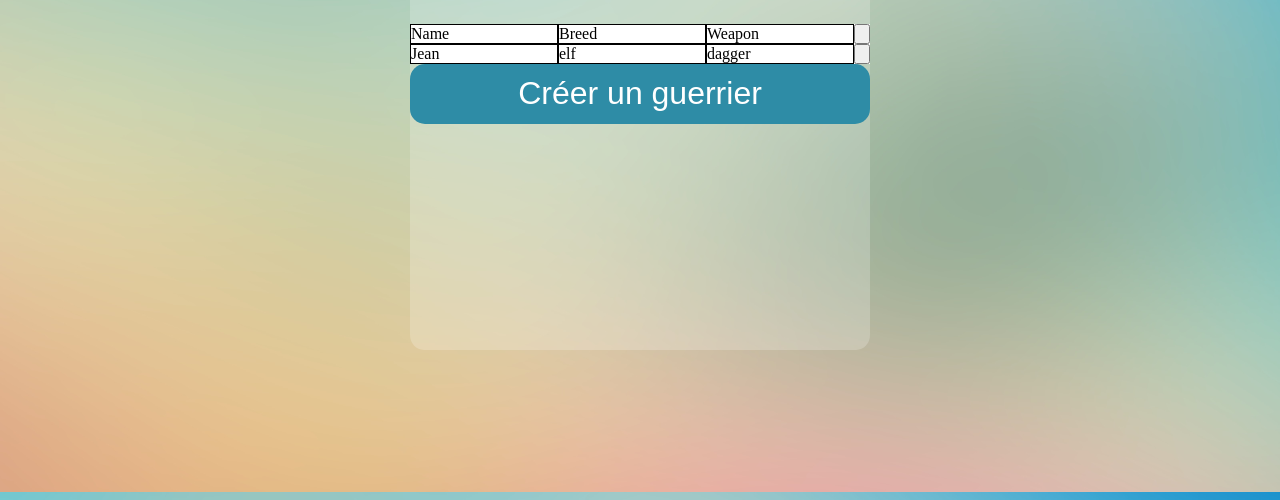
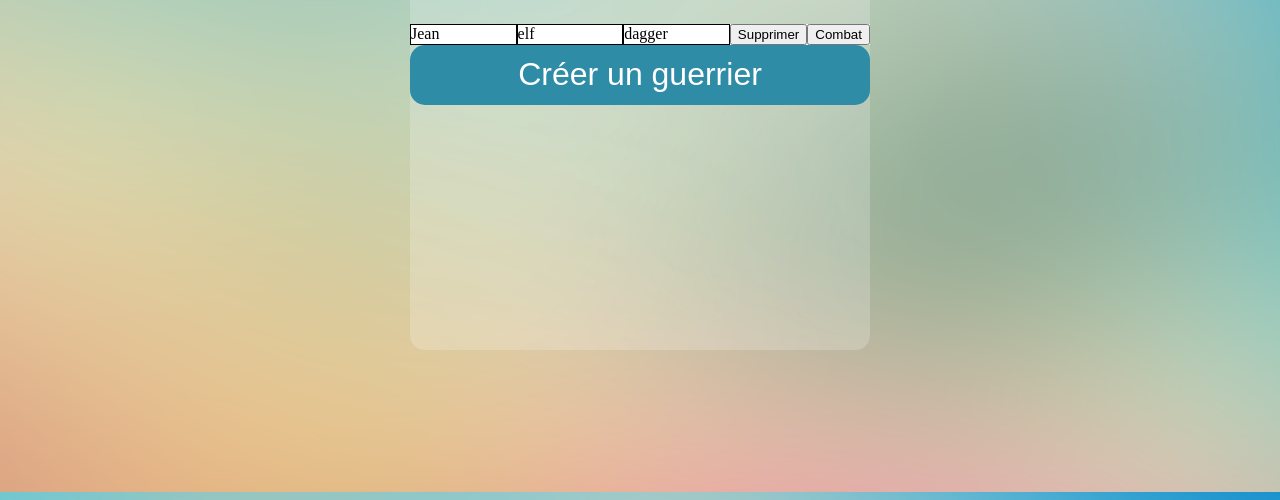
Before and after one commit to Laffreuxbob/NodeRPG, a website: page src/pages/listCharacter.html in a window 1280 px wide. Shown: the part 308-808 px from the top of the page. Drawn offline with Linux system fonts and the light colour scheme; files whose address does not match are found by name.

Commit message:
listCharacter step3

```diff
--- a/src/pages/listCharacter.html
+++ b/src/pages/listCharacter.html
@@ -17,21 +17,24 @@
         <div class="imgClass"><img src="../img/bouclier.png" alt="" /></div>
         <h1 class="titleLogin">Elwin</h1>
         <div class="inputLogin">
-          <div class="head">
-            <div class="headName">Name</div>
-            <div class="headbreed">Breed</div>
-            <div class="headWeapon">Weapon</div>
-            <button class="nop"></button>
-          </div>
+
           <div class="character">
             <div class="characterName">Jean</div>
             <div class="characterBreed">elf</div>
             <div class="characterWeapon">dagger</div>
-            <button class="deleteCharacter"></button>
+            <button class="deleteCharacter">Supprimer</button>
+            <button class="fight">Combat</button>
           </div>
         </div>
-        <button class="addCharacter">Créer un guerrier</button>
+        <button id="createCharacter" class="addCharacter">
+          Créer un guerrier
+        </button>
       </div>
     </div>
   </body>
 </html>
+<script>
+  document.getElementById("createCharacter").onclick= () => {
+    document.location.href="http://127.0.0.1:3000/pageServer/creationCharacter.html"
+  }
+</script>
```
Also changed, not shown: src/pages/creationCharacter.html (+10 -2 lines).
